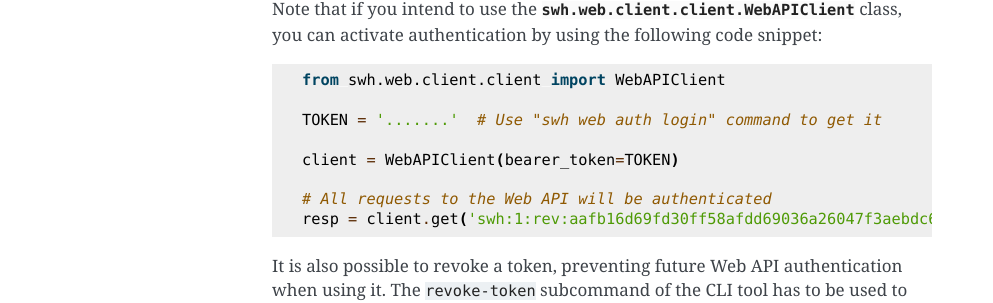
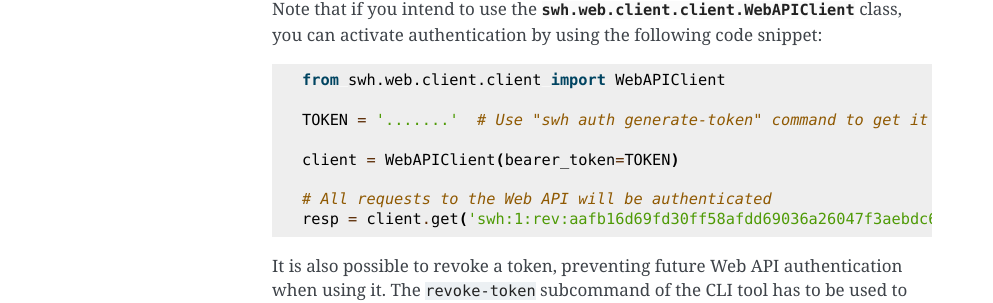
Before and after one commit to SoftwareHeritage/swh-web-client, a Sphinx documentation site: the page built from docs/index.rst, in a window 1280 px wide. Shown: the part 1657-1960 px from the top of the page, without its empty margins (148-1141 px from the left). Built offline with Sphinx 7.4.7, drawn with Linux system fonts in a browser that asks for light colours; pages that are not in the unit, such as notebooks, are missing from menus.

Commit message:
docs: Remove reference to no longer existing swh command

```diff
--- a/docs/index.rst
+++ b/docs/index.rst
@@ -66,7 +66,7 @@ class, you can activate authentication by using the following code snippet::
 
   from swh.web.client.client import WebAPIClient
 
-  TOKEN = '.......'  # Use "swh web auth login" command to get it
+  TOKEN = '.......'  # Use "swh auth generate-token" command to get it
 
   client = WebAPIClient(bearer_token=TOKEN)
 
```
